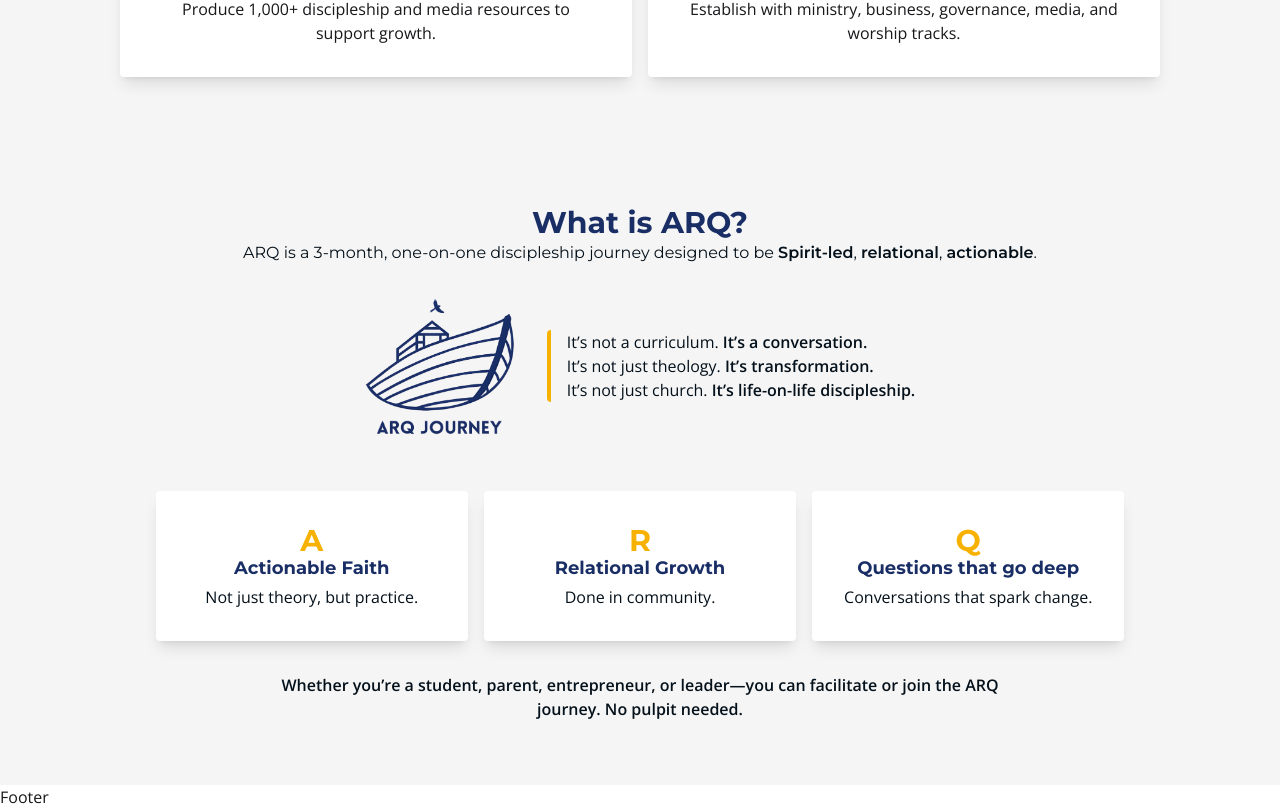
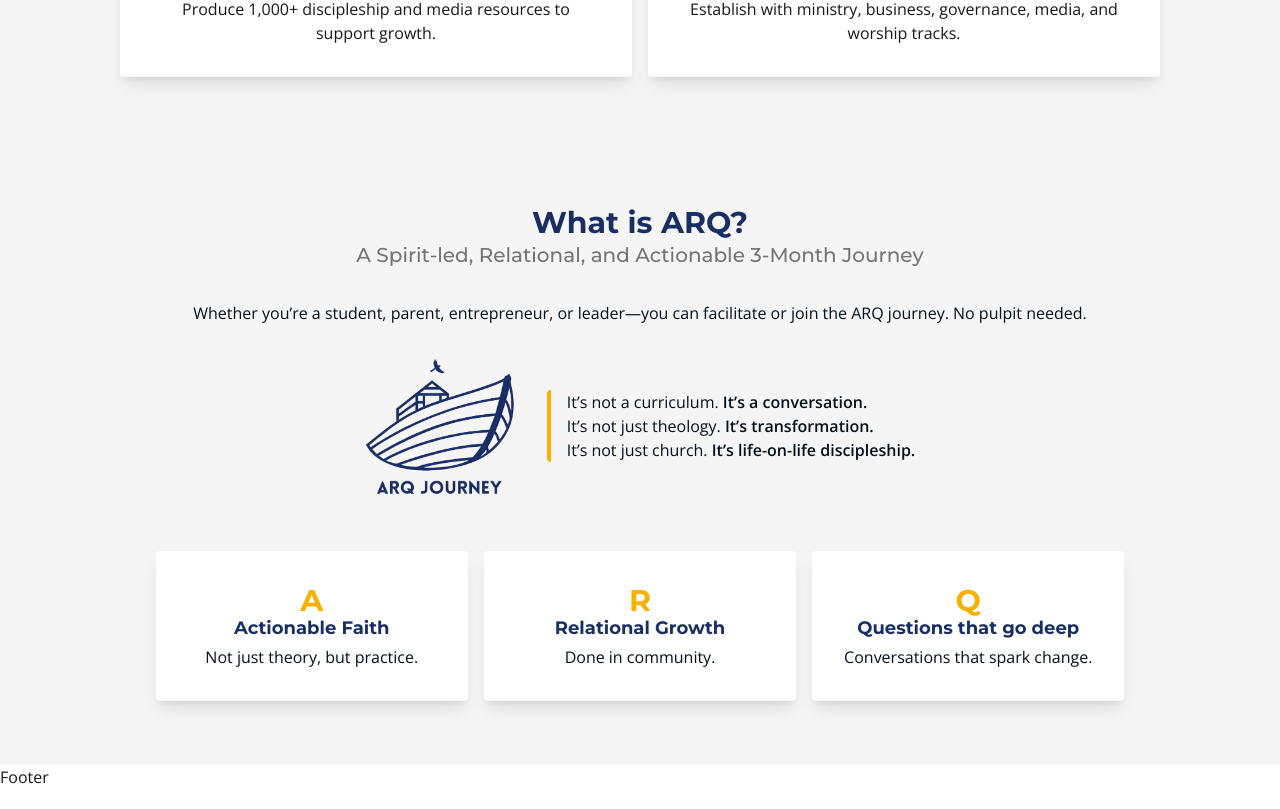
Before and after one commit to arq-developers/web-landing, a Next.js app: page / in a window 1280 px wide. Shown: the part 1407-2216 px from the top of the page. Built offline with nearby package versions, Linux system fonts and the light colour scheme.

Commit message:
feat(ARQ-10): added what is arq section, fixed goals section

```diff
--- a/src/components/landing/arq.tsx
+++ b/src/components/landing/arq.tsx
@@ -26,14 +26,14 @@
 				<span className="text-blue font-bold text-xl sm:text-2xl md:text-3xl">
 					What is ARQ?
 				</span>
-				<div className="max-w-6xl text-sm sm:text-base">
-					ARQ is a 3-month, one-on-one discipleship journey designed to be{" "}
-					<span className="font-semibold">Spirit-led</span>,{" "}
-					<span className="font-semibold">relational</span>,{" "}
-					<span className="font-semibold">actionable</span>.
-				</div>
+				<span className="text-gray text-base sm:text-lg md:text-xl font-medium">
+					A Spirit-led, Relational, and Actionable 3-Month Journey
+				</span>
 			</div>
-
+			<div className="max-w-6xl text-sm sm:text-base">
+				Whether you’re a student, parent, entrepreneur, or leader—you can
+				facilitate or join the ARQ journey. No pulpit needed.
+			</div>
 			<div className="flex items-center justify-center gap-8 text-sm sm:text-base">
 				<div className="flex flex-col items-center justify-center gap-2">
 					<Image
@@ -88,10 +88,6 @@
 					</div>
 				))}
 			</div>
-			<div className="font-semibold text-center w-full max-w-3xl text-sm sm:text-base">
-				Whether you’re a student, parent, entrepreneur, or leader—you can
-				facilitate or join the ARQ journey. No pulpit needed.
-			</div>
 		</div>
 	);
 }
```
